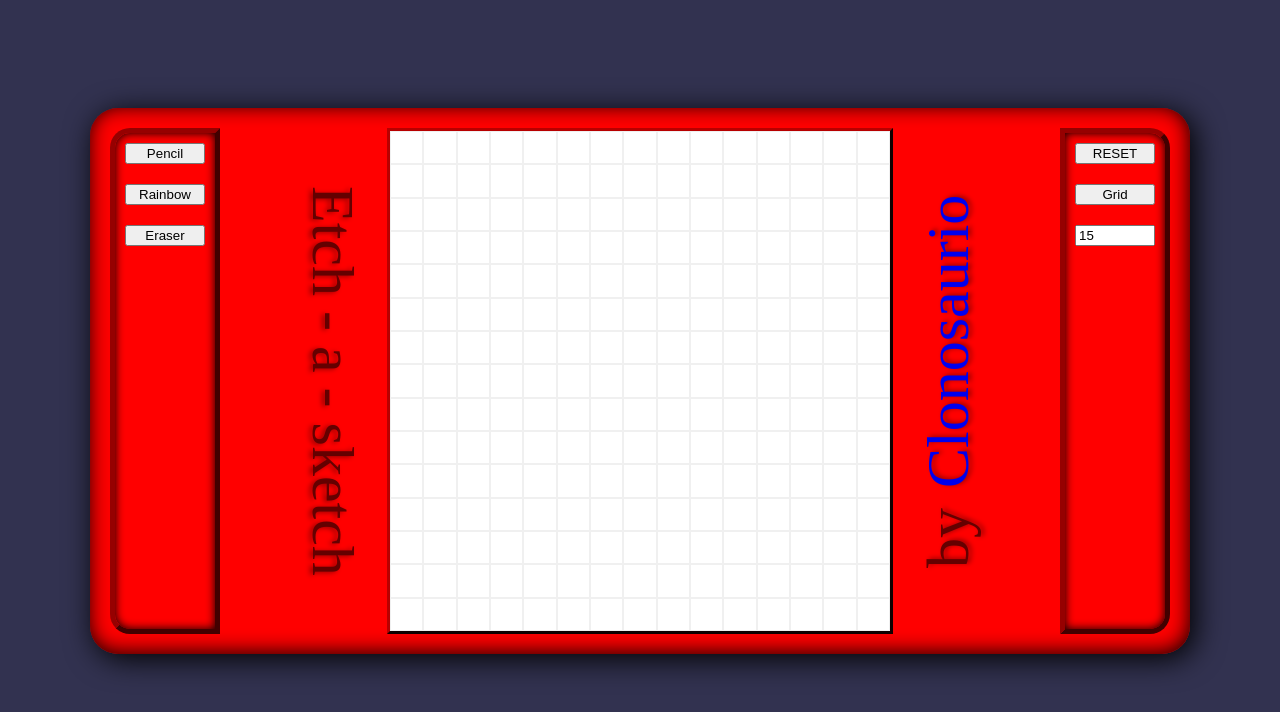
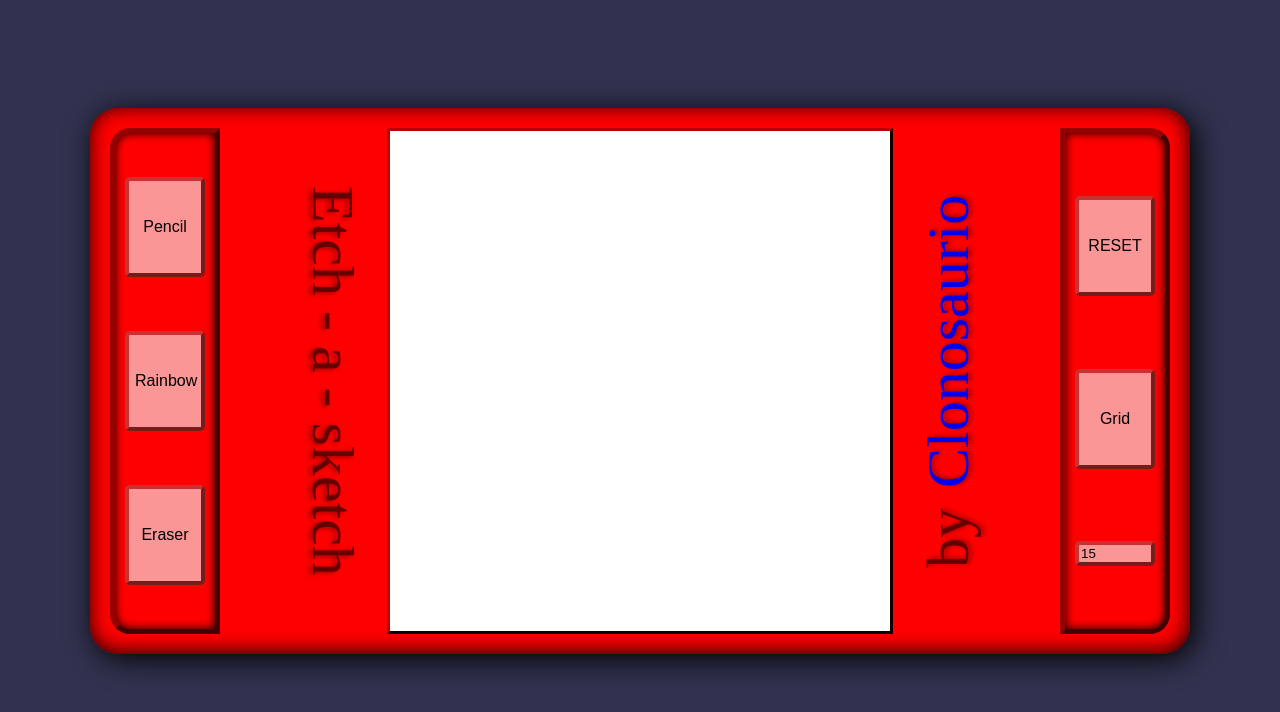
Before and after one commit to Clonosaurio/odin-etch-a-sketch, a plain HTML site: page index.html in a window 1280 px wide. Drawn offline with Linux system fonts and the light colour scheme.

Commit message:
added button to toggle grid

```diff
--- a/etch-a-sketch.js
+++ b/etch-a-sketch.js
@@ -1,4 +1,5 @@
 let screen = document.querySelector(".screen");
+let gridVisible = false;
 
 let size = 15;
 
@@ -43,16 +44,25 @@ function addPixelsListener(){
     });
 }
 
-let reset = document.querySelector(".reset");
-reset.addEventListener("click", () => {
+//redraw the screen, deleting anything drawn
+let btnReset = document.querySelector(".reset");
+btnReset.addEventListener("click", () => drawScreen());
+
+//change grid size and redraws it
+let btnGridSize = document.querySelector(".grid-size");
+btnGridSize.valueAsNumber = size; //sets a default value
+btnGridSize.addEventListener("click", () => {
+    size = btnGridSize.valueAsNumber;
     drawScreen()
 });
 
-let gridSize = document.querySelector(".grid-size");
-gridSize.valueAsNumber = size;
-gridSize.addEventListener("click", () => {
-    size = gridSize.valueAsNumber;
-    drawScreen()
+//toggle grid visibility
+let btnGrid = document.querySelector(".grid");
+btnGrid.addEventListener("click", () => {
+    let drawnPixels = document.querySelectorAll(".pixel");
+    drawnPixels.forEach(pixel => {
+        pixel.classList.toggle("noBorder");
+    });
 });
 
 
--- a/style.css
+++ b/style.css
@@ -27,6 +27,7 @@ body {
 .menu {
     display: flex;
     flex-flow: column;
+    justify-content: space-evenly;
     flex: 0 0 auto;
     border: 5px outset rgb(150, 0, 0);
     width: 100px;
@@ -46,6 +47,14 @@ body {
 .menu > button,
 .menu > input {
     margin: 10px;
+    background-color: rgb(250, 150, 150);
+    border: 4px outset rgb(200, 50, 50);
+    border-radius: 5px;
+}
+
+button {
+    height: 100px;
+    font-size: 16px;
 }
 
 a {
@@ -80,6 +89,8 @@ a {
     justify-content: stretch;
 }
 
+
+
 .column {
     display: flex;
     flex: auto;
@@ -88,13 +99,16 @@ a {
 .pixel {
     display: flex;
     flex: auto;
-    /*box-shadow: inset 0 0 1px rgb(200, 200, 100);*/
-    border: 1px solid rgb(240, 240, 240);
+    border: 1px solid rgba(240, 240, 240, 0);
     background-color: white;
 }
 
 .pixel.active {
     background-color: black;
+    /*border: 1px solid black;*/
+}
+
+.noBorder {
     border: 1px solid black;
 }
 
```
